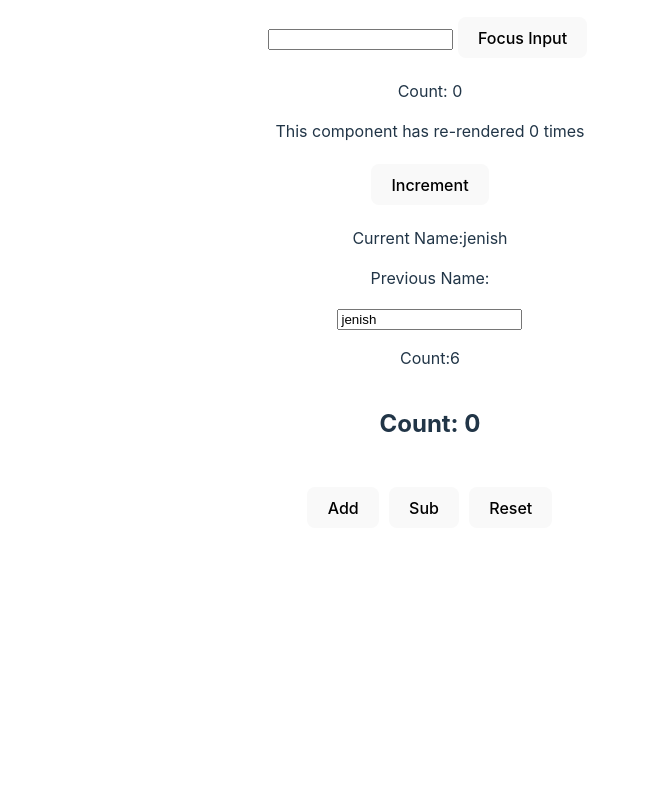
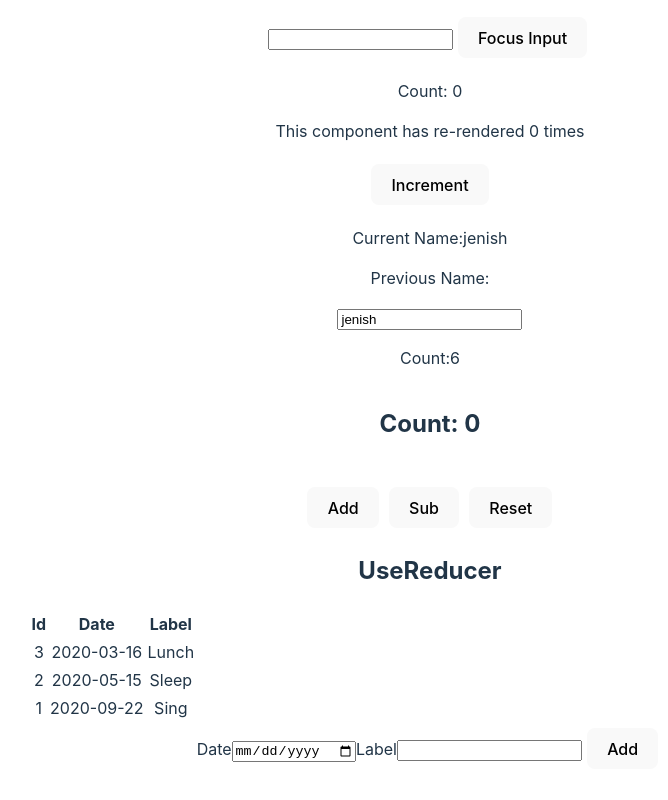
Before and after one commit to jenish798/react-Practice, a React (Vite) app: page / in a window 1280 px wide. Shown: the part 2822-3622 px from the top of the page, without its empty margins (210-878 px from the left). Before the commit the page ends 3387 px from the top, so only its background shows below. Built offline with nearby package versions, Linux system fonts and the light colour scheme.

Commit message:
new-change

```diff
--- a/src/App.jsx
+++ b/src/App.jsx
@@ -8,6 +8,7 @@ import DynamicForm from "./components/dynamicform/dynamicform"
 import Traffic from "./components/traffic/traffic"
 import {NewRef,CountRef,NameRef, TimeRef} from "./components/useref/useref"
 import NewReducer from "./components/usereducer"
+import NewReducer2 from "./components/reducer/reducer"
 
 function App() {
 
@@ -27,6 +28,7 @@ function App() {
       <NameRef/>
       <TimeRef/>
       <NewReducer/>
+      <NewReducer2/>
     </>
   )
 }
--- /dev/null
+++ b/src/components/reducer/reducer.jsx
@@ -0,0 +1,95 @@
+import React, { useState, useReducer } from 'react';
+
+// Reducer function to handle state updates
+const transactionsReducer = (state, action) => {
+  if (action.type === 'add') {
+    return [...state, action.payload];
+  }
+  return state;
+};
+
+// Custom hook to manage transactions
+const useTransaction = (initialTransactions) => {
+  const [transactions, dispatch] = useReducer(transactionsReducer, initialTransactions);
+
+  const addTransaction = (t) => dispatch({ type: "add", payload: t });
+
+  return { transactions, addTransaction };
+};
+
+// Initial transactions data
+const initialTransactions = [
+  { id: 3, date: '2020-03-16', label: 'Lunch' },
+  { id: 2, date: '2020-05-15', label: 'Sleep' },
+  { id: 1, date: '2020-09-22', label: 'Sing' }
+];
+
+// Main component
+export default function NewReducer2() {
+  // Use custom hook to manage transactions
+  const { transactions, addTransaction } = useTransaction(initialTransactions);
+
+  return (
+    <div>
+    <h2>UseReducer</h2>
+    <Calendar transactions={transactions} addTransaction={addTransaction} />
+    </div>
+  );
+}
+
+// Calendar component to display and manage transactions
+function Calendar({ transactions, addTransaction }) {
+  const [newTransaction, setNewTransaction] = useState({ id: '', date: '', label: '' });
+
+  const handleAddTransaction = () => {
+    if (newTransaction.date && newTransaction.label) {
+      addTransaction(newTransaction);
+      setNewTransaction({ id: '', date: '', label: '' }); // Reset input fields after adding
+    } else {
+      alert("Please fill in all fields.");
+    }
+  };
+
+  return (
+    <div>
+      <table>
+        <thead>
+          <tr>
+            <th scope="col">Id</th>
+            <th scope="col">Date</th>
+            <th scope="col">Label</th>
+          </tr>
+        </thead>
+        <tbody>
+          {Array.isArray(transactions) && transactions.map((t) => (
+            <tr key={t.id}>
+              <td>{t.id}</td>
+              <td>{t.date}</td>
+              <td>{t.label}</td>
+            </tr>
+          ))}
+        </tbody>
+      </table>
+
+      <div>
+        <label htmlFor="new-transaction-date">Date</label>
+        <input
+          id="new-transaction-date"
+          type="date"
+          value={newTransaction.date}
+          onChange={(e) => setNewTransaction({ ...newTransaction, date: e.target.value })}
+        />
+
+        <label htmlFor="new-transaction-label">Label</label>
+        <input
+          id="new-transaction-label"
+          type="text"
+          value={newTransaction.label}
+          onChange={(e) => setNewTransaction({ ...newTransaction, label: e.target.value })}
+        />
+
+        <button onClick={handleAddTransaction}>Add</button>
+      </div>
+    </div>
+  );
+}
```
